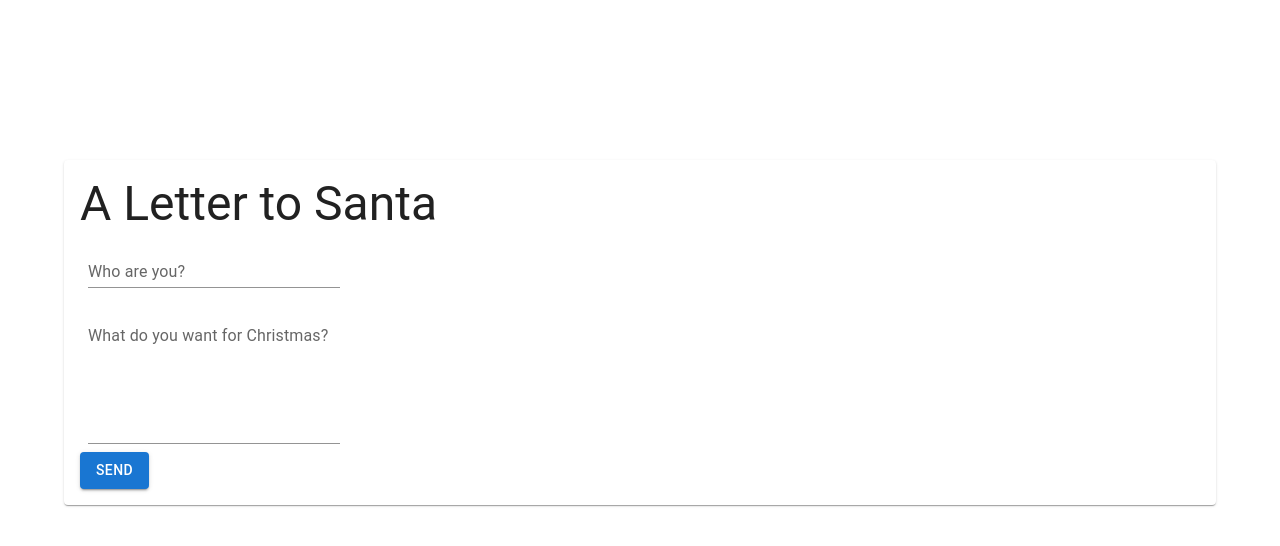
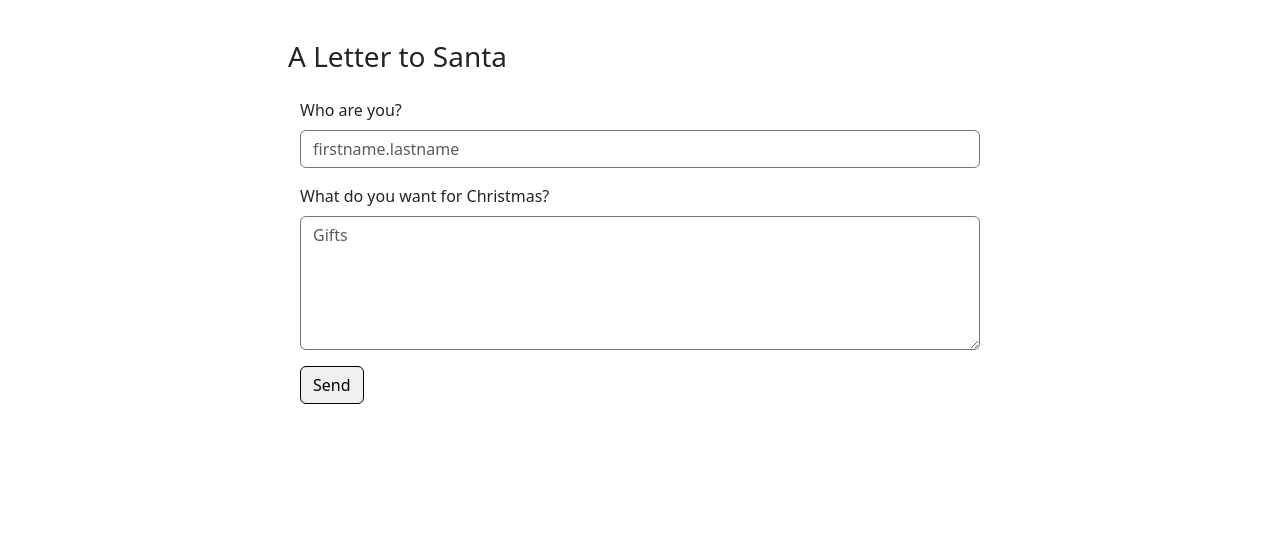
Before and after one commit to nash90/shorthaired-respected-pyramid, a Next.js app: page / in a window 1280 px wide. Shown: the top 546 px of the page. Built offline with nearby package versions, Linux system fonts and the light colour scheme.

Commit message:
replace material ui with bootstrap for light serverside package to fit to glitch server

```diff
--- a/package.json
+++ b/package.json
@@ -9,10 +9,6 @@
     "lint": "next lint"
   },
   "dependencies": {
-    "@emotion/react": "^11.11.1",
-    "@emotion/styled": "^11.11.0",
-    "@fontsource/roboto": "^5.0.8",
-    "@mui/material": "^5.14.10",
     "@types/node": "20.6.3",
     "@types/react": "18.2.22",
     "@types/react-dom": "18.2.7",
--- a/src/app/layout.tsx
+++ b/src/app/layout.tsx
@@ -1,6 +1,7 @@
 import './globals.css'
 import type { Metadata } from 'next'
 import { Inter } from 'next/font/google'
+import Script from 'next/script'
 
 const inter = Inter({ subsets: ['latin'] })
 
@@ -16,7 +17,19 @@ export default function RootLayout({
 }) {
   return (
     <html lang="en">
-      <body className={inter.className}>{children}</body>
+      <head>
+        {/* Include Bootstrap CSS */}
+        <link
+          rel="stylesheet"
+          href="https://cdn.jsdelivr.net/npm/bootstrap@5.3.0/dist/css/bootstrap.min.css"
+        />
+      </head>
+      <body>
+        {children}
+        {/* Include Bootstrap JavaScript */}
+        <Script src="https://cdn.jsdelivr.net/npm/@popperjs/core@2.11.8/dist/umd/popper.min.js"></Script>
+        <Script src="https://cdn.jsdelivr.net/npm/bootstrap@5.3.0/dist/js/bootstrap.min.js"></Script>
+      </body>
     </html>
   )
 }
--- a/src/app/page.tsx
+++ b/src/app/page.tsx
@@ -1,4 +1,4 @@
-import { LetterToSantaPage } from "@/frontend/components/LetterToSantaPage";
+import LetterToSantaPage from "@/frontend/components/LetterToSantaPage";
 
 export default function Home() {
   return (
--- a/src/frontend/components/LetterToSantaPage.tsx
+++ b/src/frontend/components/LetterToSantaPage.tsx
@@ -1,7 +1,6 @@
 'use client';
 
-import { Container, Paper, Typography } from "@mui/material"
-import { SantaLetterForm } from "./SantaLetterForm"
+import SantaLetterForm from "./SantaLetterForm";
 
 interface PageProps {
   title?: string
@@ -9,18 +8,17 @@ interface PageProps {
 
 const LetterToSantaPage: React.FC<PageProps> = (props) => {
   return (
-    <Container>
-      <Paper sx={{
-        mt: 20,
-        p: 2
-      }}>
-        <Typography variant="h3">A Letter to Santa</Typography>
-        <SantaLetterForm/>
-      </Paper>
-    </Container>
-  )
+    <div className="container mt-4"> {/* Use the Bootstrap container class */}
+      <div className="row justify-content-center"> {/* Center content */}
+        <div className="col-md-8"> {/* Define column width for medium-sized screens */}
+          <div className="p-3"> {/* Apply padding */}
+            <h3 className="mb-4">A Letter to Santa</h3> {/* Apply margin-bottom */}
+            <SantaLetterForm/>
+          </div>
+        </div>
+      </div>
+    </div>
+  );
 }
 
-export {
-  LetterToSantaPage
-}
+export default LetterToSantaPage;
--- a/src/frontend/components/SantaLetterForm.tsx
+++ b/src/frontend/components/SantaLetterForm.tsx
@@ -1,6 +1,6 @@
-import { Box, Button, TextField } from "@mui/material"
 import { useState } from "react";
 import { sendMessageToSanta } from "../client-apis/SantaMessageApi";
+
 
 const SantaLetterForm: React.FC = () => {
   const [username, setUserName] = useState("");
@@ -66,48 +66,46 @@ const SantaLetterForm: React.FC = () => {
   };
 
   return (
-    <Box
-      component="form"
-      sx={{
-        '& .MuiTextField-root': { m: 1, width: '25ch' },
-      }}
-      noValidate
-      autoComplete="off"
-    >
-      <div>
-        <TextField
+    <form className="container mt-4">
+      <div className="mb-3">
+        <label htmlFor="letter-santa-name" className="form-label">
+          Who are you?
+        </label>
+        <input
+          type="text"
           id="letter-santa-name"
-          label="Who are you?"
+          className={`form-control ${userError || apiError ? "is-invalid" : ""}`}
           placeholder="firstname.lastname"
-          variant="standard"
           value={username}
           onChange={(e) => setUserName(e.target.value)}
-          error={!!userError || !!apiError}
-          helperText={userError || ""}
         />
+        {userError && <div className="invalid-feedback">{userError}</div>}
       </div>
-      <div>
-        <TextField
-          label="What do you want for Christmas?"
-          multiline
-          minRows={5}
+      <div className="mb-3">
+        <label htmlFor="gift-message" className="form-label">
+          What do you want for Christmas?
+        </label>
+        <textarea
+          id="gift-message"
+          rows={5}
+          className={`form-control ${giftMessageError || apiError ? "is-invalid" : ""}`}
           placeholder="Gifts"
-          variant="standard"
           value={gift_message}
           onChange={(e) => setGiftMessage(e.target.value)}
-          error={!!giftMessageError || !!apiError}
-          helperText={giftMessageError || ""}
         />
+        {giftMessageError && <div className="invalid-feedback">{giftMessageError}</div>}
       </div>
-      <Button variant="contained" onClick={handleSendMessageClick} disabled={isSending}>
+      <button
+        type="button"
+        className="btn btn-primary"
+        onClick={handleSendMessageClick}
+        disabled={isSending}
+      >
         {isSending ? "Sending..." : "Send"}
-      </Button>
-      {apiError !== "" && <p style={{ color: "red" }}>{apiError}</p>}
-    </Box>
+      </button>
+      {apiError && <div className="text-danger mt-2">{apiError}</div>}
+    </form>
   );
+};
 
-}
-
-export {
-  SantaLetterForm
-}
+export default SantaLetterForm;
```
Also changed, not shown: 1 other file (tests, documents, lock files or other folders).
